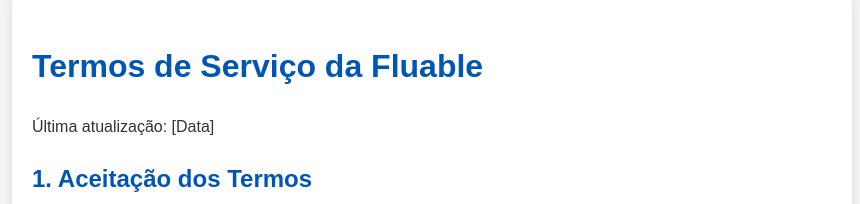
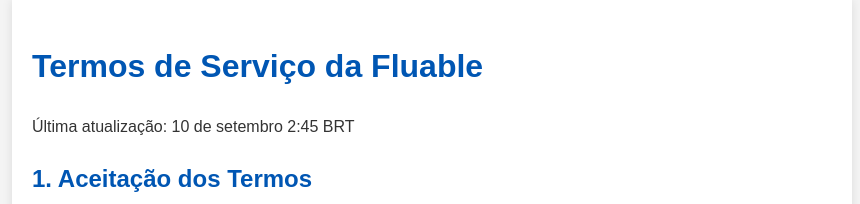
Before and after one commit to GuilhermeSSantos2004/privacy-policy, a plain HTML site: page terms.html in a window 1280 px wide. Shown: the top 204 px of the page, without its empty margins (208-1068 px from the left). Drawn offline with Linux system fonts and the light colour scheme.

Commit message:
Update terms.html

```diff
--- a/terms.html
+++ b/terms.html
@@ -39,7 +39,7 @@
 <body>
     <div class="container">
         <h1>Termos de Serviço da Fluable</h1>
-        <p>Última atualização: [Data]</p>
+        <p>Última atualização: 10 de setembro 2:45 BRT</p>
 
         <h2>1. Aceitação dos Termos</h2>
         <p>Ao acessar e usar a Fluable, você concorda em cumprir estes Termos de Serviço e todas as leis e regulamentos aplicáveis.</p>
```
